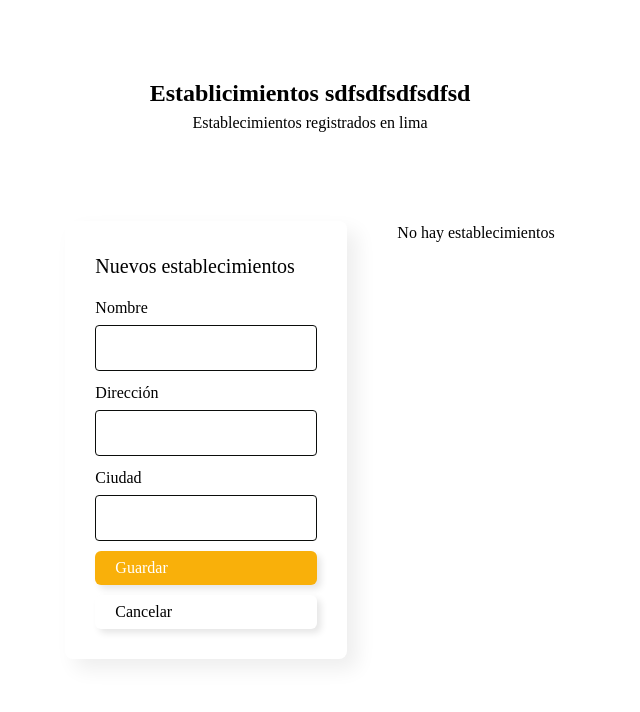
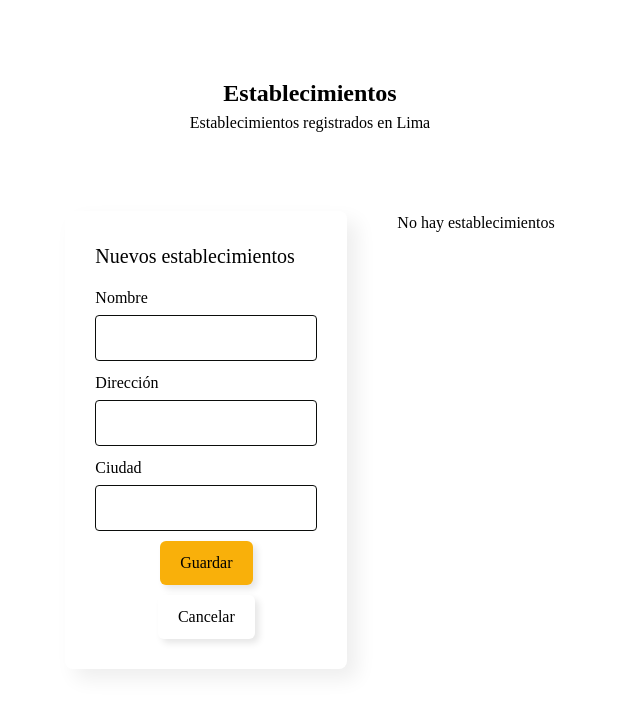
Before and after one commit to WizardRRR/crud-establishments, a React (Vite) app: page / in a window 1280 px wide. Shown: the top 712 px of the page, without its empty margins (330-970 px from the left). Built offline with nearby package versions, Linux system fonts and the light colour scheme.

Commit message:
First commit

```diff
--- a/src/App.jsx
+++ b/src/App.jsx
@@ -75,8 +75,8 @@ export default function App() {
   return (
     <div className={styles.body}>
       <header className={styles.header}>
-        <h1>Establicimientos sdfsdfsdfsdfsd</h1>
-        <p>Establecimientos registrados en lima</p>
+        <h1>Establecimientos</h1>
+        <p>Establecimientos registrados en Lima</p>
       </header>
       <main className={styles.main}>
         <div className={styles.containerForm}>
--- a/src/components/Button/Button.jsx
+++ b/src/components/Button/Button.jsx
@@ -5,14 +5,12 @@ export default function Buton({
   title = 'default button',
   onClick,
   type = 'button',
-  backgroundColor = 'var(--primary-color)',
-  textColor = 'var(--color-white)',
   children
 }) {
   return (
     <button
-      style={{ backgroundColor, color: textColor }}
-      className={`${styles.button} flex red`}
+      style={{}}
+      className={`${styles.button} flex`}
       type={type}
       onClick={onClick}
     >
@@ -26,7 +24,5 @@ Buton.propTypes = {
   title: PropTypes.string,
   onClick: PropTypes.func,
   type: PropTypes.string,
-  backgroundColor: PropTypes.string,
-  textColor: PropTypes.string,
   children: PropTypes.node
 }
--- a/src/components/Button/button.module.css
+++ b/src/components/Button/button.module.css
@@ -1,5 +1,21 @@
-.button {
-  padding: 5px 20px;
+.button{
+  margin: 0 auto;
+  padding: 10px 20px;
   border-radius: 6px;
   box-shadow: 4px 4px 7px rgba(0, 0, 0, 0.1);
+  transition: 0.5s ease-in;
 }
+
+.button:nth-child(1){
+  background-color: #f9b00a;
+}
+
+.button:nth-child(1):hover {
+  background: #010026;
+  color: white;
+}
+
+.button:nth-child(2):hover {
+  background: #010026;
+  color: white;
+}
```
Also changed, not shown: 1 other file (tests, documents, lock files or other folders).
